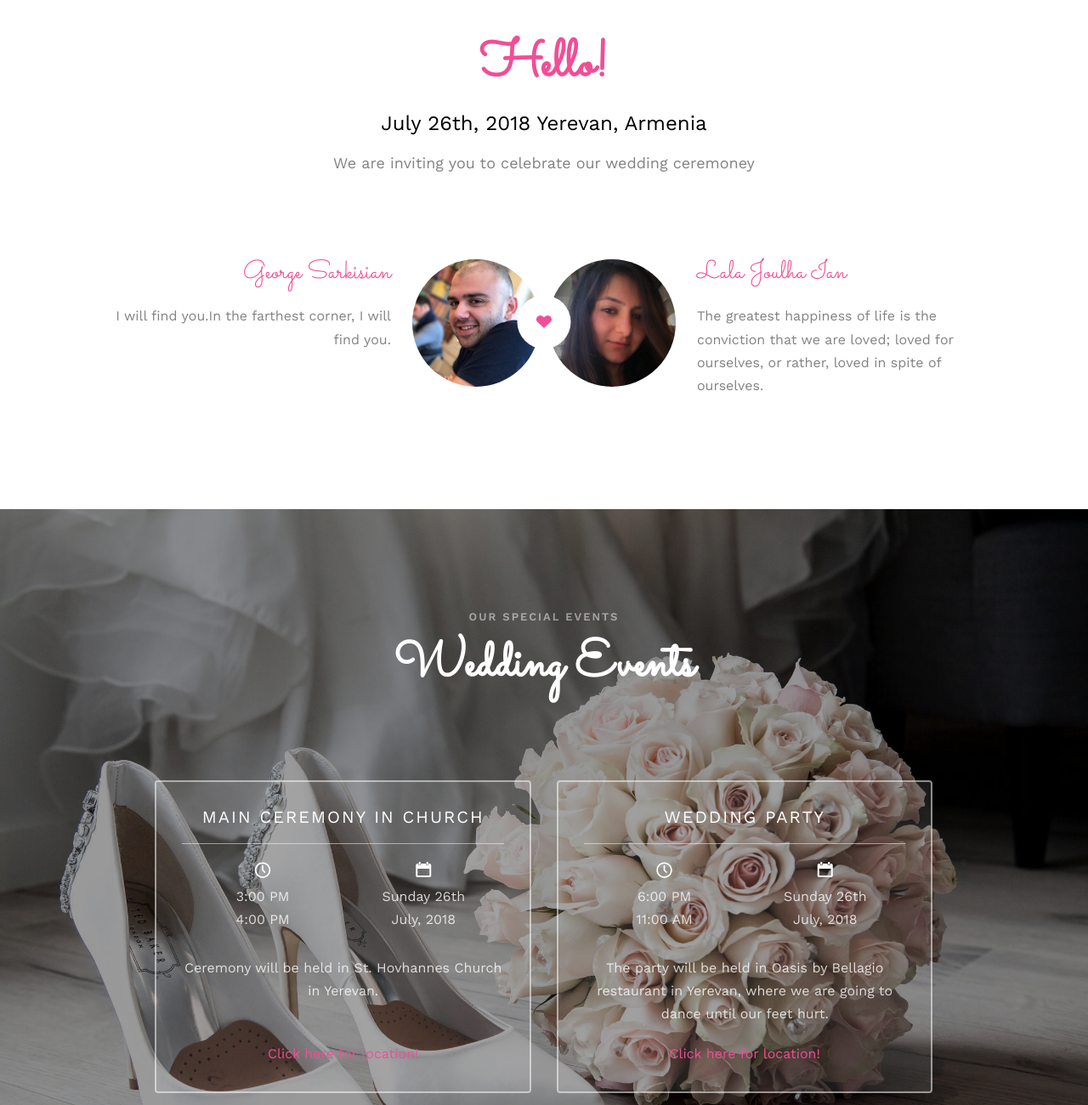
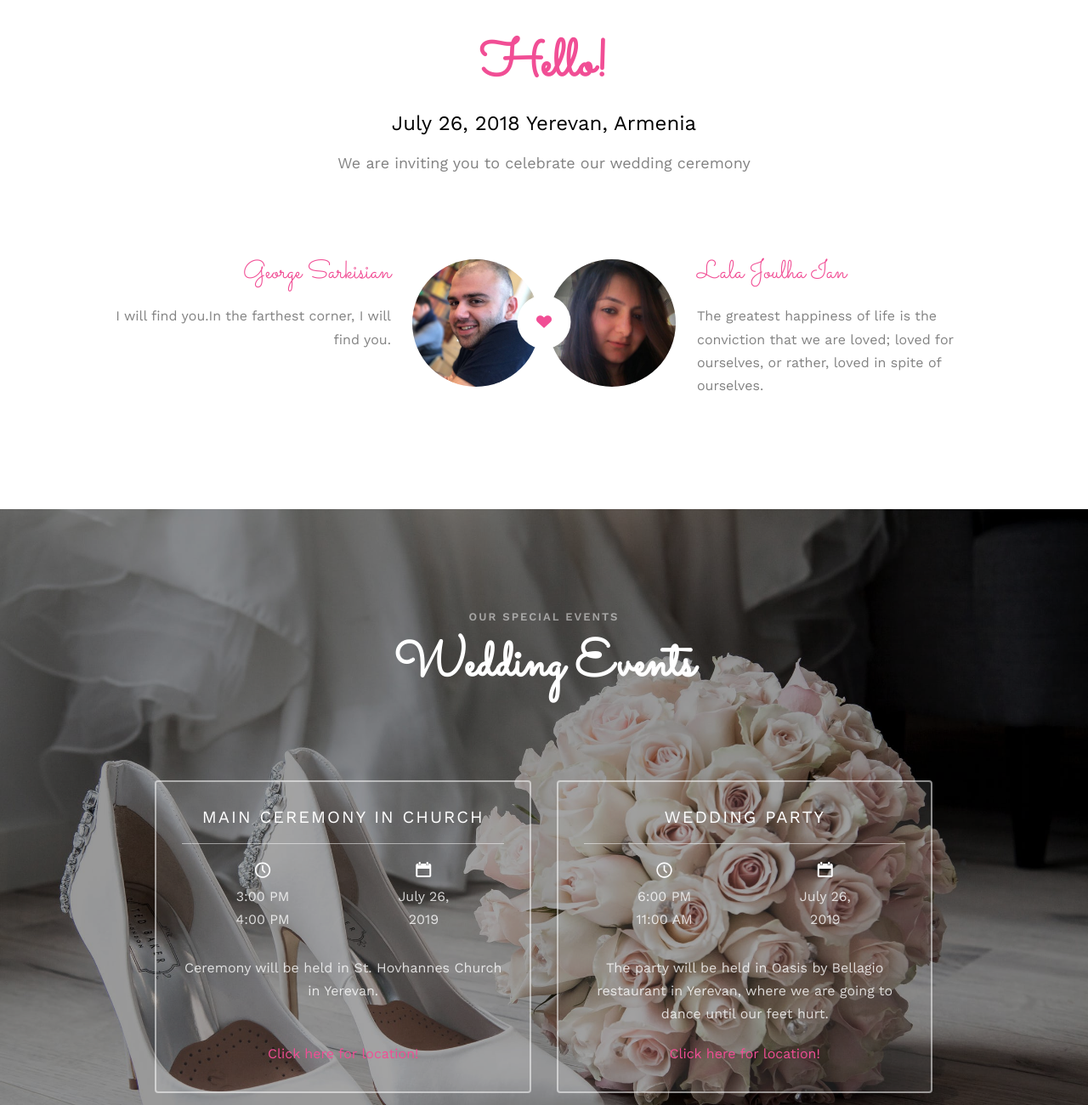
Before and after one commit to Georgesarkis/invitation, a website: page client/index.html in a window 1280 px wide. Shown: the part 980-2280 px from the top of the page at 85% size. Drawn offline with nearby package versions, Linux system fonts and the light colour scheme; files whose address does not match are found by name.

Commit message:
small fixes in string

```diff
--- a/client/index.html
+++ b/client/index.html
@@ -111,8 +111,8 @@
 			<div class="row">
 				<div class="col-md-8 col-md-offset-2 text-center fh5co-heading animate-box">
 					<h2>Hello!</h2>
-					<h3>July 26th, 2018 Yerevan, Armenia</h3>
-					<p>We are inviting you to celebrate our wedding ceremoney</p>
+					<h3>July 26, 2018 Yerevan, Armenia</h3>
+					<p>We are inviting you to celebrate our wedding ceremony</p>
 				</div>
 			</div>
 			<div class="couple-wrap animate-box">
@@ -162,8 +162,8 @@
 									</div>
 									<div class="event-col">
 										<i class="icon-calendar"></i>
-										<span>Sunday 26th</span>
-										<span>July, 2018</span>
+										<span>July 26,</span>
+										<span>2019</span>
 									</div>
 									<p>Ceremony will be held in St. Hovhannes Church in Yerevan.</p><br/>
 									<a href="https://www.google.com/maps/place/St.+Hovhannes+Church/@40.1853623,44.5015729,17z/data=!3m1!4b1!4m5!3m4!1s0x406abd0312d525c9:0x7c037c18b1c31dcd!8m2!3d40.1853623!4d44.5037616" target="_blank">Click here for location!</a>
@@ -179,8 +179,8 @@
 									</div>
 									<div class="event-col">
 										<i class="icon-calendar"></i>
-										<span>Sunday 26th</span>
-										<span>July, 2018</span>
+										<span>July 26,</span>
+										<span>2019</span>
 									</div>
 									<p>The party will be held in Oasis by Bellagio restaurant in Yerevan, where we are going to dance until our feet hurt.</p>
 									<!--TODO add location later-->
@@ -212,7 +212,7 @@
 							<div class="timeline-panel">
 								<div class="timeline-heading">
 									<h3 class="timeline-title">First We Meet</h3>
-									<span class="date">August 15th, 2008</span>
+									<span class="date">August 15, 2008</span>
 								</div>
 								<div class="timeline-body">
 									<p>It's when you hold eye contact for that second too long or maybe the way you laugh. It sets off a flash and our memories take a picture of who we are at that point when we first know "This is LOVE."</p>
@@ -224,7 +224,7 @@
 							<div class="timeline-panel">
 								<div class="timeline-heading">
 									<h3 class="timeline-title">First Date</h3>
-									<span class="date">Juni 01st, 2009</span>
+									<span class="date">Juni 01, 2009</span>
 								</div>
 								<div class="timeline-body">
 									<p>I wish i could explain your eyes, and how the sound of your voice gives me butterflies. How your smile makes my heart skip a beat and how every time i'm with you, i feel so complete.</p>
@@ -236,7 +236,7 @@
 							<div class="timeline-panel">
 								<div class="timeline-heading">
 									<h3 class="timeline-title">In A Relationship</h3>
-									<span class="date">August 29th, 2009</span>
+									<span class="date">August 29, 2009</span>
 								</div>
 								<div class="timeline-body">
 									<p>I knew right away that you were it for me. There were no reservations or second thoughts. I saw you and in an instant knew in my bones, my soul had known your soul lifetimes ago.</p>
```
Also changed, not shown: client/contact.html (+1 -1 lines).
